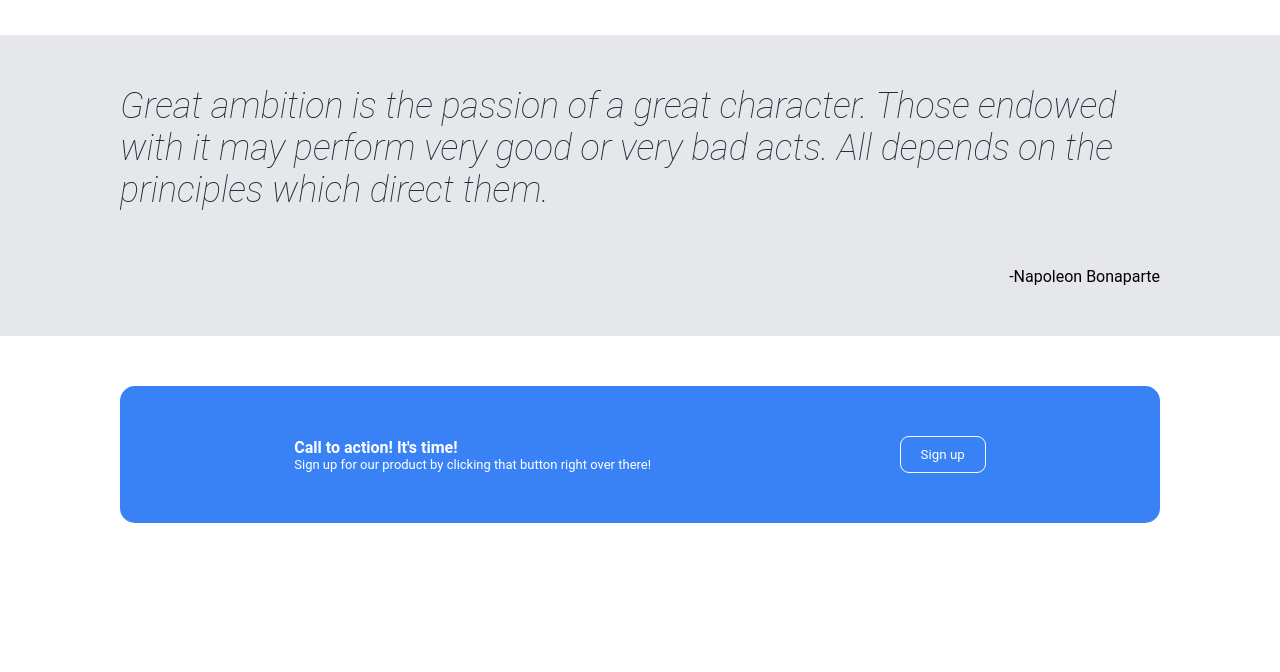
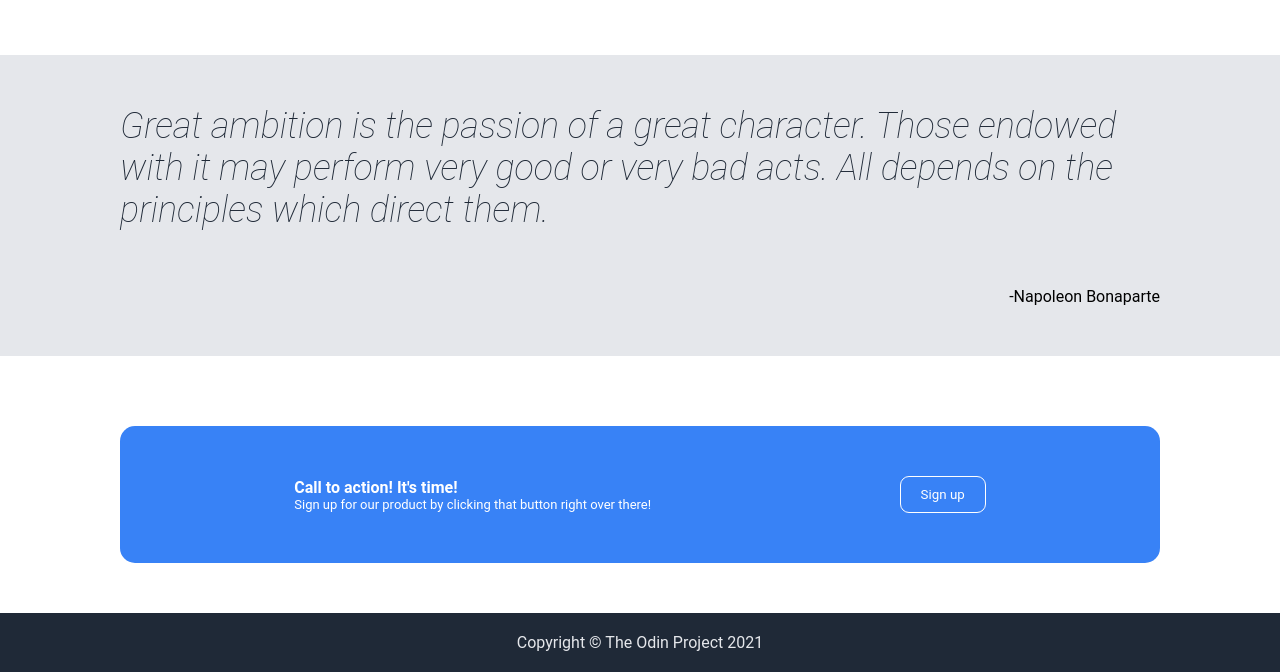
Before and after one commit to syedmubarish/landing-page-odin-project, a plain HTML site: page index.html in a window 1280 px wide. Shown: the part 827-1499 px from the top of the page. Before the commit the page ends 1400 px from the top, so only its background shows below. Drawn offline with Linux system fonts and the light colour scheme.

Commit message:
Add footer section
-Typograpgy of footer section
-Padding of footer section

```diff
--- a/css/style.css
+++ b/css/style.css
@@ -6,6 +6,9 @@
 }
 
 body{
+    display: flex;
+    flex-direction: column;
+    justify-content: space-between;
 }
 
 .hero-section{
@@ -13,6 +16,7 @@ body{
     display: flex;
     flex-direction: column;
     padding: 50px 90px;
+    flex: 1;
 }
 
 .hero-section header{
@@ -30,6 +34,7 @@ body{
     font-size: 18px;
     color: #efe7eb;
     list-style-type: none;
+    cursor: pointer;
 }
 
 .hero-section .left-links{
@@ -162,3 +167,13 @@ body{
 .right-wrapper-signup button{
     border: 1px solid white;
 }
+
+
+/* footer */
+
+.footer{
+    background-color: #1f2937;
+    color: #e5e7eb;
+    padding: 20px;
+    text-align: center;
+}
--- a/index.html
+++ b/index.html
@@ -83,6 +83,10 @@
         </div>
     </div>
 
+    <footer class="footer">
+        <p>Copyright &copy; The Odin Project 2021</p>
+    </footer>
+
 </body>
 
 </html>
```
